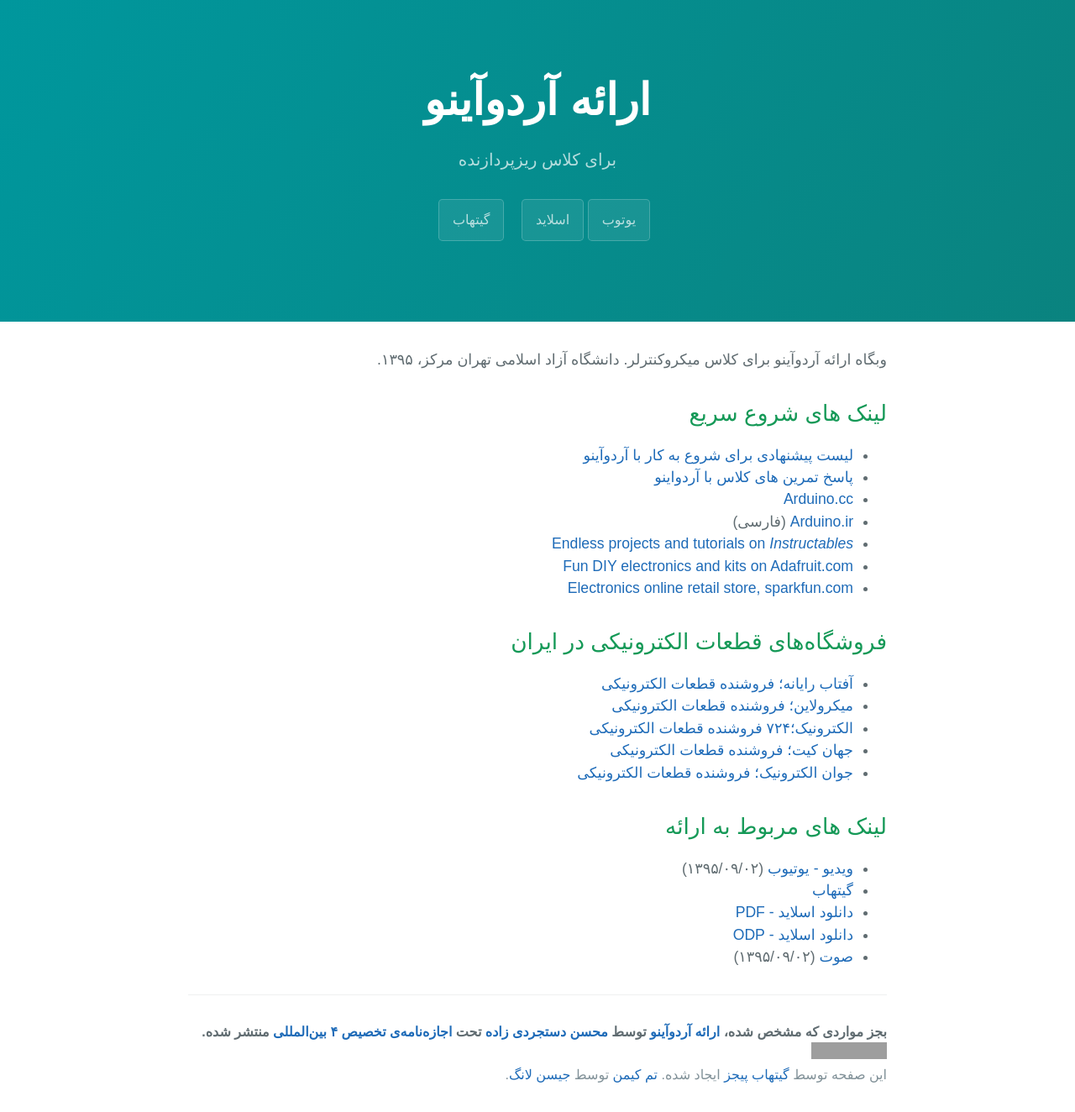
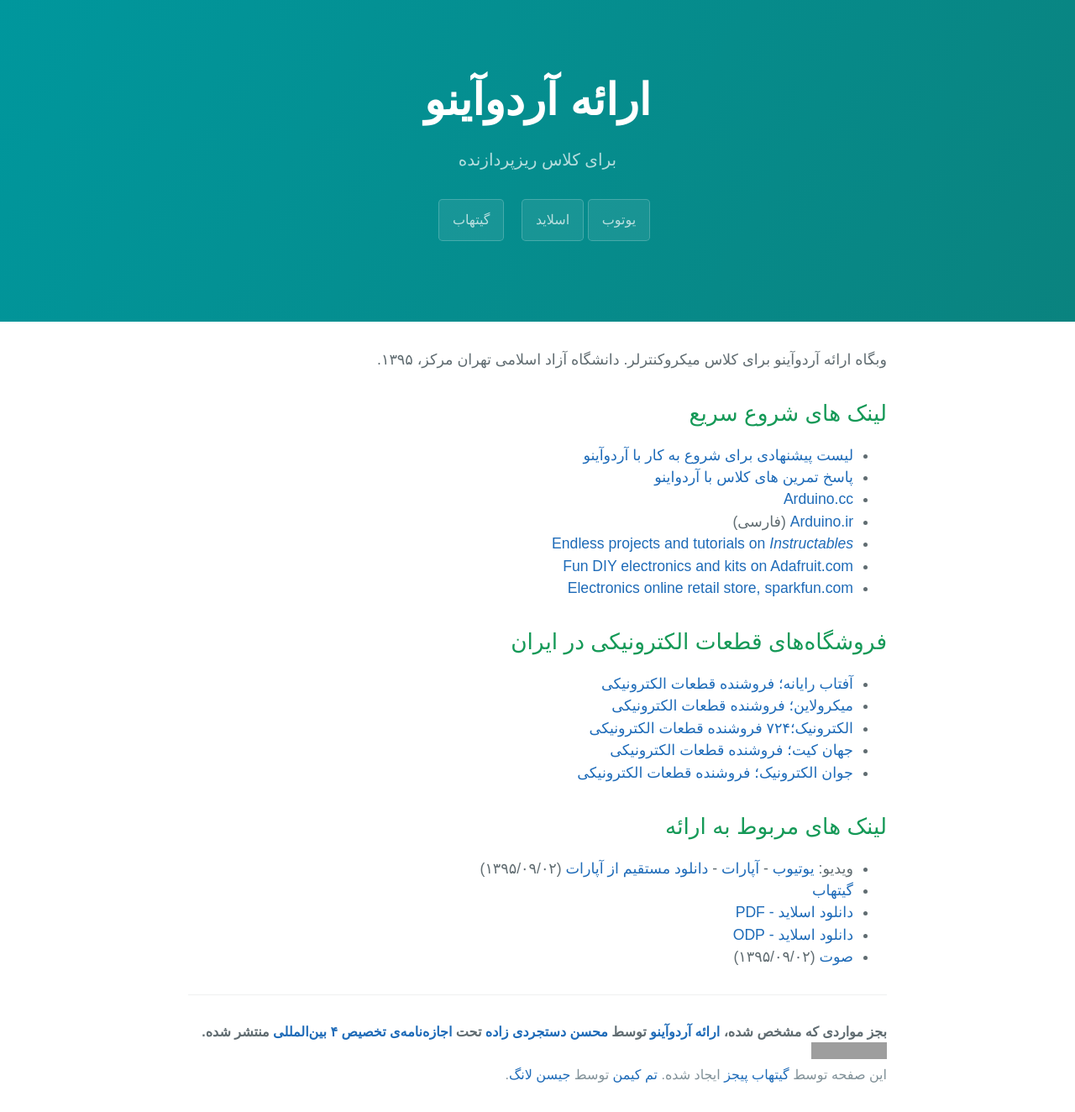
Before and after one commit to mohsend/arduino, a Jekyll site: the page built from index.html, in a window 1280 px wide. Shown: the whole page at 84% size. Built offline with Jekyll 4.4.1, drawn with Linux system fonts in a browser that asks for light colours; some web fonts are replaced; the list of posts is cut into pages by our own code; grey boxes are pictures that could not be loaded.

Commit message:
Add Aparat link for video

```diff
--- a/index.html
+++ b/index.html
@@ -32,7 +32,7 @@
 <h2 id="pres-links">لینک های مربوط به ارائه</h2>
 
 <ul>
-  <li><a href="https://youtu.be/dncJ3_UzJKY">ویدیو - یوتیوب</a> (۱۳۹۵/۰۹/۰۲)</li>
+  <li>ویدیو: <a href="https://youtu.be/dncJ3_UzJKY">یوتیوب</a> - <a href="http://www.aparat.com/v/ep743">آپارات</a> - <a href="http://hw13.asset.aparat.com/aparat-video/9588b417a794526a411468ba71d594d05925972-360p__57539.mp4" download>دانلود مستقیم از آپارات</a> (۱۳۹۵/۰۹/۰۲)</li>
   <li><a href="https://github.com/mohsend/arduino">گیتهاب</a></li>
   <li><a href="https://github.com/mohsend/arduino/releases/download/1.1/Arduino.pdf">دانلود اسلاید - PDF</a></li>
   <li><a href="https://github.com/mohsend/arduino/blob/1.1/Arduino.odp">دانلود اسلاید - ODP</a></li>
```
Also changed, not shown: other parts of index.html (+1 -1 lines).
